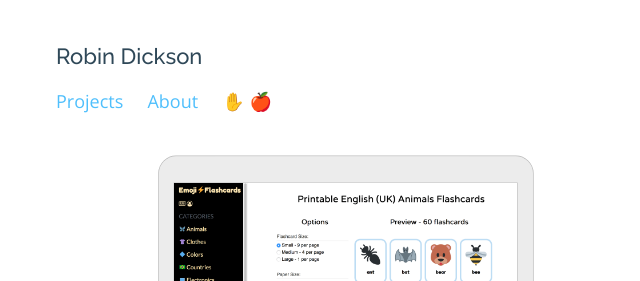
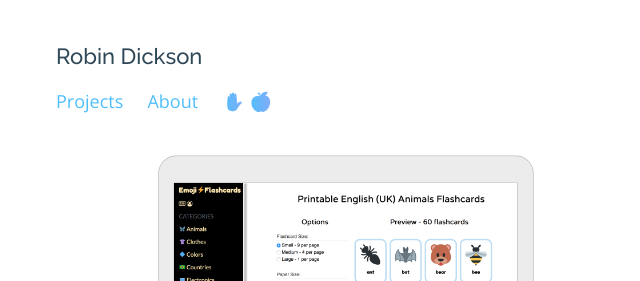
Before and after one commit to rbndickson/rbndickson.github.io, a Jekyll site: the page built from index.html, in a window 1280 px wide. Shown: the top 281 px of the page, without its empty margins (294-934 px from the left). Built offline with Jekyll 4.4.1, drawn with Linux system fonts in a browser that asks for light colours; nearby versions of some CDN libraries.

Commit message:
feat: Style emoji links to be silhouttes

```diff
--- a/_sass/_text.scss
+++ b/_sass/_text.scss
@@ -58,7 +58,46 @@ a:hover,
   background-position: bottom;
 }
 
-.emoji-link:hover,
+a.emoji-link {
+  color: transparent;
+  background-clip: text;
+  background-image: linear-gradient(to right, $link-color, $link-hover-color);
+  background-size: 300% 300%;
+  background-position: 0 50%;
+}
+
+a.emoji-link:hover {
+  -webkit-animation: HorizontalSlide 0.25s;
+  -moz-animation: HorizontalSlide 0.25s;
+  animation: HorizontalSlide 0.25s;
+  animation-fill-mode: forwards;
+}
+
+@-webkit-keyframes HorizontalSlide {
+  0% {
+    background-position: 0% 50%;
+  }
+  100% {
+    background-position: 100% 50%;
+  }
+}
+@-moz-keyframes HorizontalSlide {
+  0% {
+    background-position: 0% 50%;
+  }
+  100% {
+    background-position: 100% 50%;
+  }
+}
+@keyframes HorizontalSlide {
+  0% {
+    background-position: 0% 50%;
+  }
+  100% {
+    background-position: 100% 50%;
+  }
+}
+
 .image-link:hover {
   background: none;
 }
```
